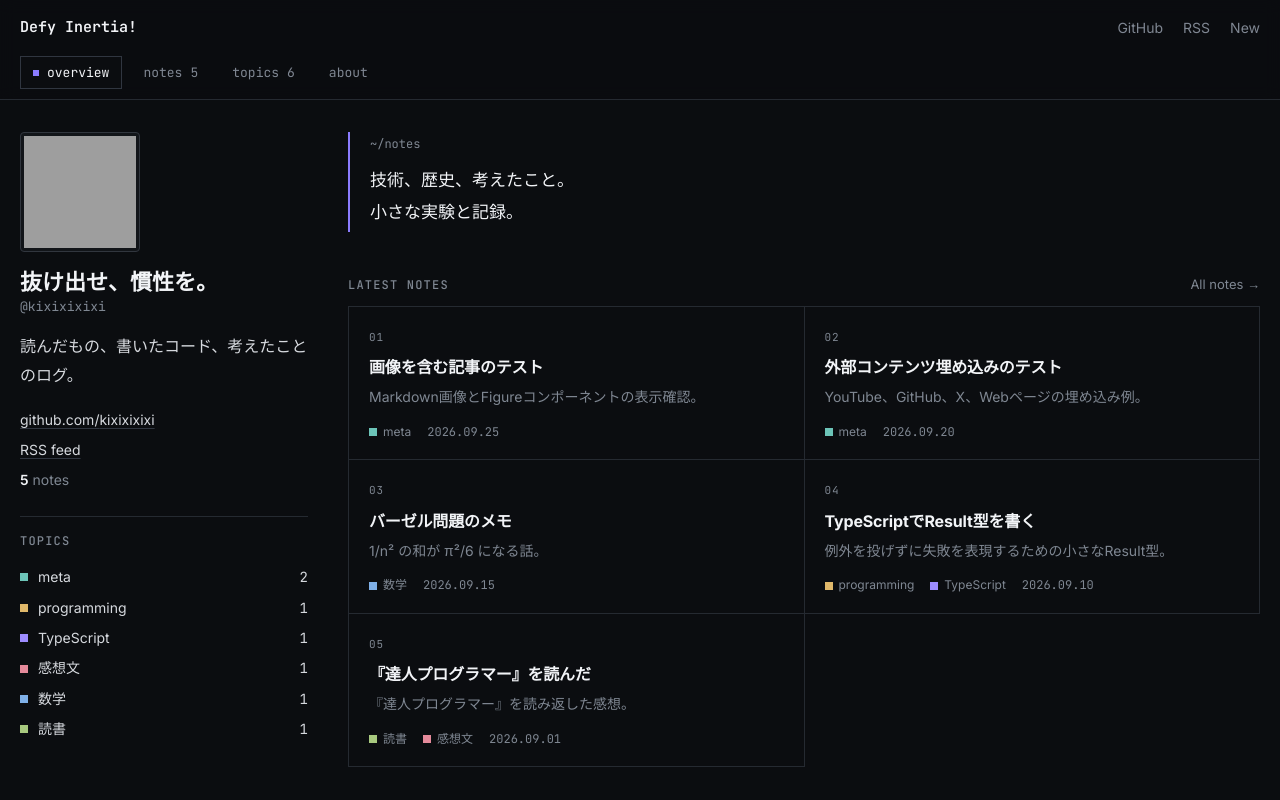
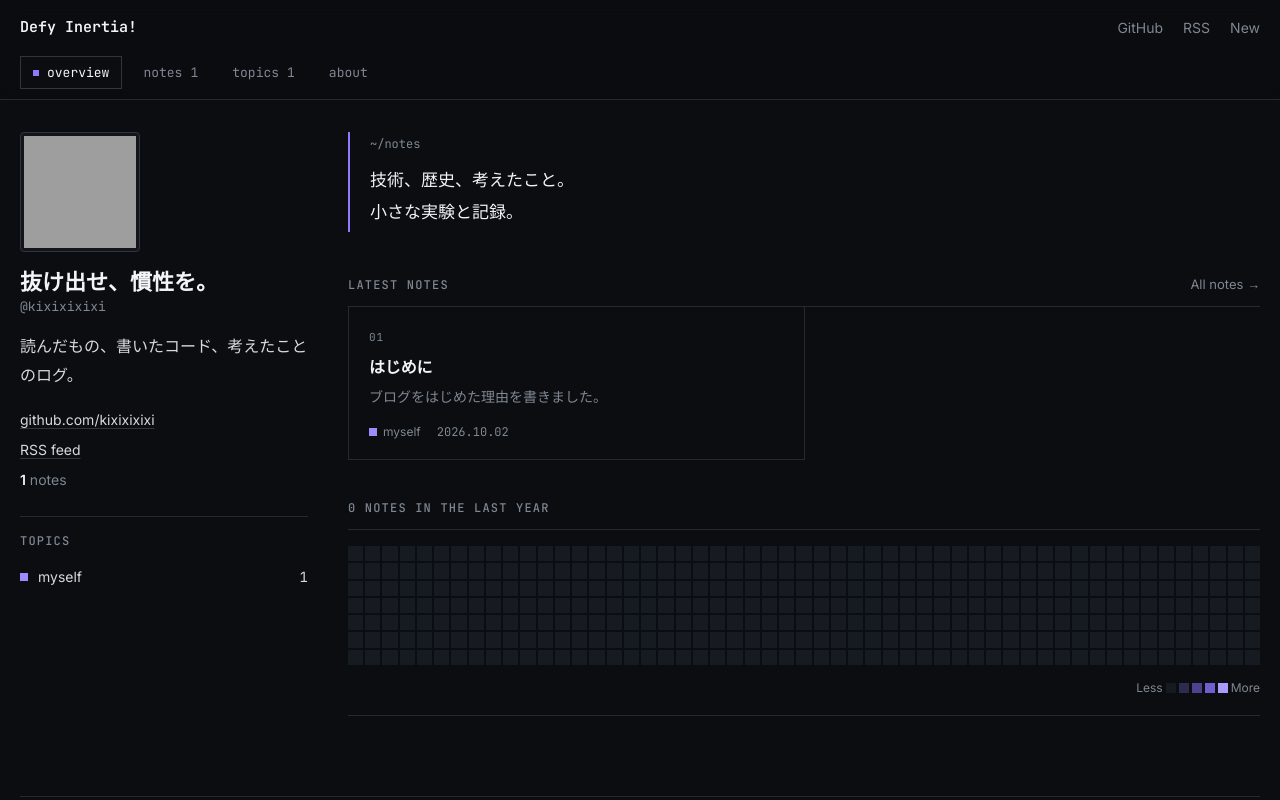
Before and after one commit to kixixixixi/blog, a Next.js app: page / in a window 1280 px wide. Shown: the top 800 px of the page. Built offline with nearby package versions, Linux system fonts and the light colour scheme; grey boxes are pictures that could not be loaded.

Commit message:
Replace posts

```diff
--- a/content/posts.json
+++ b/content/posts.json
@@ -1,59 +1,13 @@
 [
   {
     "id": 1,
-    "slug": "example-book-review",
-    "title": "『達人プログラマー』を読んだ",
-    "description": "『達人プログラマー』を読み返した感想。",
-    "date": "2026-09-01",
-    "tags": ["読書", "感想文"],
-    "category": "book",
-    "path": "posts/example-book-review.mdx",
-    "published": true
-  },
-  {
-    "id": 2,
-    "slug": "typescript-result-type",
-    "title": "TypeScriptでResult型を書く",
-    "description": "例外を投げずに失敗を表現するための小さなResult型。",
-    "date": "2026-09-10",
-    "updated": "2026-09-12",
-    "tags": ["programming", "TypeScript"],
-    "category": "tech",
-    "path": "posts/typescript-result-type.mdx",
-    "published": true
-  },
-  {
-    "id": 3,
-    "slug": "basel-problem",
-    "title": "バーゼル問題のメモ",
-    "description": "1/n² の和が π²/6 になる話。",
-    "date": "2026-09-15",
-    "tags": ["数学"],
-    "category": "note",
-    "path": "posts/basel-problem.mdx",
-    "published": true
-  },
-  {
-    "id": 4,
-    "slug": "embeds-sample",
-    "title": "外部コンテンツ埋め込みのテスト",
-    "description": "YouTube、GitHub、X、Webページの埋め込み例。",
-    "date": "2026-09-20",
-    "tags": ["meta"],
-    "category": "note",
-    "path": "posts/embeds-sample.mdx",
-    "published": true
-  },
-  {
-    "id": 5,
-    "slug": "images-sample",
-    "title": "画像を含む記事のテスト",
-    "description": "Markdown画像とFigureコンポーネントの表示確認。",
-    "date": "2026-09-25",
-    "tags": ["meta"],
-    "category": "note",
-    "path": "posts/images-sample.mdx",
-    "image": "/images/sample.svg",
+    "slug": "introduction-myself",
+    "title": "はじめに",
+    "description": "ブログをはじめた理由を書きました。",
+    "date": "2026-10-02",
+    "tags": ["myself"],
+    "category": "myself",
+    "path": "posts/introduction-myself.mdx",
     "published": true
   }
 ]
--- a/content/posts/basel-problem.mdx
+++ /dev/null
@@ -1,29 +0,0 @@
-平方数の逆数の和 $\sum_{n=1}^{\infty} \frac{1}{n^2}$ はいくつになるか、という問題。
-
-## 答え
-
-$$
-\sum_{n=1}^{\infty} \frac{1}{n^2} = \frac{\pi^2}{6}
-$$
-
-## オイラーの発想
-
-$\sin x$ を無限積に分解する:
-
-$$
-\frac{\sin x}{x} = \prod_{n=1}^{\infty} \left(1 - \frac{x^2}{n^2 \pi^2}\right)
-$$
-
-一方テイラー展開は
-
-$$
-\frac{\sin x}{x} = 1 - \frac{x^2}{3!} + \frac{x^4}{5!} - \cdots
-$$
-
-$x^2$ の係数を比べると $-\frac{1}{6} = -\sum \frac{1}{n^2\pi^2}$ となり、答えが出る。
-
-## 参考: 積分
-
-$$
-\int_0^1 x^2 \, dx = \frac{1}{3}
-$$
--- a/content/posts/embeds-sample.mdx
+++ /dev/null
@@ -1,27 +0,0 @@
-許可したコンポーネントだけで外部コンテンツを埋め込む。
-
-## YouTube
-
-<YouTube id="aqz-KE-bpKQ" title="Big Buck Bunny" />
-
-## GitHub
-
-<GitHubRepo repository="vercel/next.js" description="The React Framework" />
-
-## X
-
-<Tweet url="https://x.com/nextjs/status/1" author="@nextjs">
-  埋め込みスクリプトは読み込まず、静的な引用として表示する。
-</Tweet>
-
-## Webページ
-
-<Embed
-  url="https://mdxjs.com/"
-  title="MDX"
-  description="Markdown for the component era"
-/>
-
-<Note>
-  `<iframe>` や `<script>` を直接書くとビルドが失敗する。
-</Note>
--- a/content/posts/example-book-review.mdx
+++ /dev/null
@@ -1,25 +0,0 @@
-## 感想
-
-数年ぶりに読み返した。初読時は「割れ窓」や「DRY」といった用語を覚えることに気を取られていたが、今回は**自分の仕事にどう責任を持つか**という一貫した姿勢の方が印象に残った。
-
-## 印象に残った部分
-
-> あなたの知識ポートフォリオに定期的に投資すること。
-
-技術は陳腐化する。だから _小さく継続的に_ 学ぶ、という話。~~毎年新しい言語を覚える~~ 目標は達成できていないが、このブログもその一環のつもり。
-
-## 読んで変えたこと
-
-1. 作業ログを残すようにした
-2. 繰り返す手作業はスクリプトにする
-3. 「曳光弾」的に、まず端から端まで動くものを作る
-
-| 章               | 一言                 |
-| ---------------- | -------------------- |
-| 達人の哲学       | 言い訳より選択肢を   |
-| 達人のアプローチ | DRY、直交性          |
-| 基本的なツール   | プレーンテキストの力 |
-
----
-
-次は [TypeScriptのResult型](/posts/typescript-result-type/) の記事を書いた。
--- a/content/posts/images-sample.mdx
+++ /dev/null
@@ -1,13 +0,0 @@
-## Markdown画像
-
-![幾何学模様のサンプル画像](/images/sample.svg)
-
-## Figure
-
-<Figure
-  src="/images/sample.svg"
-  alt="幾何学模様のサンプル画像"
-  caption="キャプション付きの画像"
-  width="640"
-  height="360"
-/>
--- /dev/null
+++ b/content/posts/introduction-myself.mdx
@@ -0,0 +1,26 @@
+"これ"を立てたのは"ブログ"を始めたかったわけではない。
+でも安全でも適切でもある場所だ。
+
+<Tweet url="https://x.com/kixixixixi/status/2104250179331428838" author="@kixixixixi">
+  学生時代に好きだった小説を読み直して感想文を書こうとしてる。こんな、余裕のある人生がいいね。今にあるわけではないけど、たぶん、このままずっとないので、余裕を振る舞っていきたい。他は知らないけど、時間はいつもだれもあるから。
+</Tweet>
+
+読書感想文を書いて、その置き場所が欲しかった。
+でもそのために、いくらAIでWebアプリケーションが作りやすくなったとはいえ、そのためだけのメディアをつくるのは過剰だったのでブログをつくることにした。汎用的な公開できる文章の置き場所ができるのは都合がいいとも思った。
+
+自分はものをつくるときに名前をはじめに考えるようにしている。そのほうがラベルがあって意識しやすいし、やる気がでるから。
+このブログをつくるにあたってまずはサイト名=タイトル（**「抜け出せ、慣性を。」Defy Inertia!**）を考えることにした。
+10年以上前につくった、技術的な備忘録と斜に構えた意見の置き場になったいたはてなブログはきえてしまっていた。そのときにつくったブログの名前は「だいたいそれでいいんじゃないの」。ジミーサムPさんのNo Logicという曲の歌いだしから拝借したもので気に入ってたのだが、字面が無為自然がすぎるなと思い改めることにした（秀吉の辞世の句や槿花一朝の故事成語が好きで思案したが同じ理由でやめた）。
+なので対義語のようなタイトルにした。
+タイトルに恥じないような行動を心がけたいと思う。
+
+このページは `Claude code` とGithubをイメージしたレイアウトの指示で作成した。さすがに酷似しているのでいずれ修正したい。
+今日日、AIをつかうことで本当に簡単に作りたいものができてしまうので驚く。これを機にやりたいと思っていたことをやっていきたいし、はやくやらないとやりたいことではなくなってしまいそうで（やらないでいいことや、やらない方がいいことになりそうで）怖い。
+
+まずは三日坊主を目標にしたい。
+
+- 自己紹介
+- 近況
+- 目標
+
+それと読書感想文を１つかけたらと思う。
```
Also changed, not shown: content/posts/typescript-result-type.mdx (deleted, +0 -61 lines).
